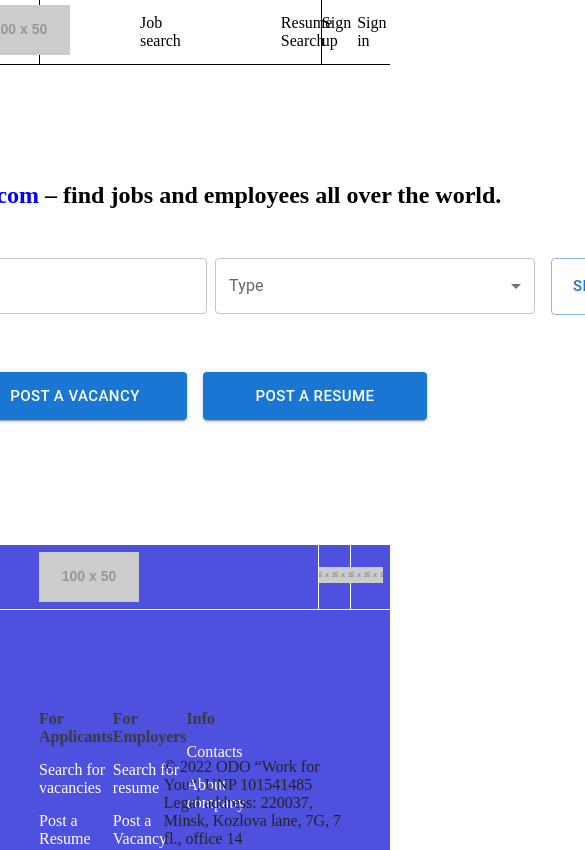
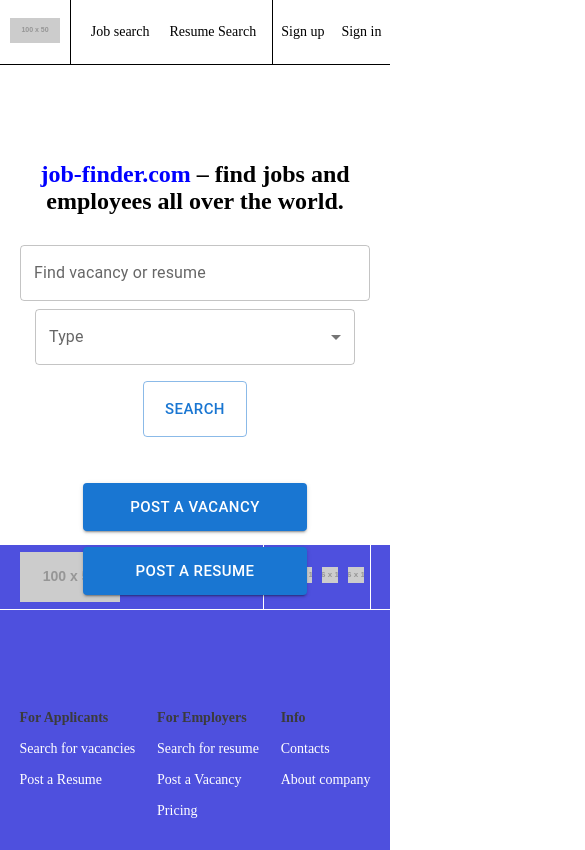
Before and after one commit to MariaTarasevich/job-finder-front, a React (Create React App) app: page / in a window 390 px wide. Shown: the top 850 px of the page, 585 px wide, since content can reach past the window. Built offline with nearby package versions, Linux system fonts and the light colour scheme.

Commit message:
registration connected

```diff
--- a/src/components/footer/Footer.scss
+++ b/src/components/footer/Footer.scss
@@ -84,3 +84,70 @@
 .foo__copyright {
     color:rgb(36, 36, 36)
 }
+
+@media (max-width: 1024px) {
+    .foo__soc {
+        width: 14%;
+    }
+
+    .foo__nav {
+        width: 65%;
+    }
+
+    .foo__copyright-wrap {
+        margin-left: 30px;
+    }
+}
+
+@media (max-width: 768px) {
+    .foo__soc {
+        width: 20%;
+    }
+
+    .foo__nav {
+        width: 100%;
+        margin-bottom: 50px;
+    }
+
+    .foo__bot-wrap {
+        flex-direction: column;
+    }
+
+    .foo__copyright-wrap {
+        margin-left: 0;
+    }
+}
+
+@media (max-width: 425px) {
+    .foo__soc {
+        width: 30%;
+    }
+
+    .foo__nav-link, .foo__nav-title {
+        font-size: 14px;
+    }
+
+    .foo__copyright {
+        font-size: 14px;
+    }
+}
+
+@media (max-width: 425px) {
+    .foo__content {
+        width: 90%;
+    }
+}
+
+@media (max-width: 375px) {
+    .foo__content {
+        width: 90%;
+    }
+    .foo__bot {
+        padding-top: 50px;
+        padding-bottom: 50px;
+    }
+}
+
+@media (max-width: 425px) {
+
+}
--- a/src/components/nav/MainPageNavigation.scss
+++ b/src/components/nav/MainPageNavigation.scss
@@ -36,5 +36,53 @@
 }
 
 @media (max-width: 1024px) {
+    .nav__logo-wrap {
+        width: 15%;
+    }
 
+    .nav__auth-wrap {
+        width: 25%;
+    }
+
+    .nav__search-link {
+        margin-left: 50px;
+    }
 }
+
+@media (max-width: 768px) {
+    .nav__logo-wrap {
+        width: 25%;
+    }
+
+    .nav__auth-wrap {
+        width: 35%;
+    }
+
+    .nav__search-link {
+        margin-left: 50px;
+    }
+}
+
+@media (max-width: 425px) {
+    .nav__search-link, .nav__auth-link {
+        font-size: 14px;
+    }
+
+    .nav__search-link {
+        margin-left: 20px;
+    }
+
+    .nav__logo {
+        width: 50px;
+    }
+}
+
+@media (max-width: 320px) {
+    .nav__search-link {
+        margin-left: 7px;
+    }
+
+    .nav__auth-wrap {
+        width: 48%;
+    }
+}
--- a/src/components/promo/Promo.scss
+++ b/src/components/promo/Promo.scss
@@ -61,3 +61,59 @@
     align-items: center;
     list-style: none;
 }
+
+@media (max-width: 768px) {
+    .promo__search-block {
+        flex-direction: column;
+        padding: 30px 0 30px 0;
+    }
+}
+
+@media (max-width: 425px) {
+    .css-1u3bzj6-MuiFormControl-root-MuiTextField-root {
+        max-width: 380px;
+    }
+
+    .promo__btns-block {
+        flex-direction: column;
+        align-items: center;
+    }
+
+    .promo__content {
+        width: 100%;
+    }
+
+    .promo__title {
+        text-align: center;
+    }
+}
+
+@media (max-width: 425px) {
+    .promo__btns-block {
+        width: 100%;
+    }
+
+    .css-1u3bzj6-MuiFormControl-root-MuiTextField-root {
+        max-width: 350px;
+    }
+
+    .nav__auth-wrap {
+        width: 42%;
+    }
+}
+
+@media (max-width: 375px) {
+    .css-1u3bzj6-MuiFormControl-root-MuiTextField-root, .css-1agwao2-MuiFormControl-root {
+        max-width: 300px;
+    }
+
+    .promo__select {
+        width: 17rem;
+    }
+}
+
+@media (max-width: 320px) {
+    .promo__title {
+        font-size: 20px;
+    }
+}
--- a/src/components/resumeConstructor/ResumeConstructor.tsx
+++ b/src/components/resumeConstructor/ResumeConstructor.tsx
@@ -4,7 +4,7 @@ import Box from '@mui/material/Box'
 import Button from '@mui/material/Button'
 import { string } from 'yup'
 // import TextField from '@mui/material/TextField'
-import TextareaAutosize from '@mui/material/TextareaAutosize'
+
 // import Autocomplete from '@mui/material/Autocomplete'
 
 import { createResume } from 'api.tsx'
@@ -95,7 +95,6 @@ const ResumeConstructor: React.FC = () => {
   }
 
   const initialValues: resumeFormValues = {
-    id: '',
     name: '',
     secondName: '',
     dateOfBirth: '',
@@ -129,7 +128,6 @@ const ResumeConstructor: React.FC = () => {
           <Formik
             onSubmit={() => console.log('adssa')}
             initialValues={{
-              id: string,
               name: string,
               secondName: string,
               dateOfBirth: string,
@@ -354,12 +352,11 @@ const ResumeConstructor: React.FC = () => {
                           General information
                         </label>
                         <br />
-                        <TextareaAutosize
+                        <input
                           name={'generalInfo'}
                           onChange={handleChange}
                           onBlur={handleBlur}
                           value={values.generalInfo}
-                          aria-label="empty textarea"
                           style={{ width: '100%' }}
                         />
                       </p>
@@ -381,7 +378,7 @@ const ResumeConstructor: React.FC = () => {
                           <Button
                             variant="contained"
                             size="large"
-                            onClick={() => { validateEmail(values.email); validatePhone(values.contacts); collectCVs(values) }}
+                            onClick={() => { console.log(values); validateEmail(values.email); validatePhone(values.contacts); collectCVs(values) }}
                             className={`sign-in__btn btn btn-primary mr-2 ${dirty && isValid ? '' : 'disabled-btn'
                               }`}
                           >
--- a/src/components/resumeSearch/ResumeSearch.scss
+++ b/src/components/resumeSearch/ResumeSearch.scss
@@ -34,3 +34,59 @@
 .vacsearch_item {
  width: 70%;
 }
+
+
+@media (max-width: 1024px){
+    .ressearch__content-wrap {
+        width: 47%;
+    }
+
+    .ressearch__search-block {
+        width: 58%;
+    }
+}
+
+@media (max-width: 768px){
+    .ressearch__content-wrap {
+        width: 60%;
+    }
+}
+
+@media (max-width: 425px){
+    .ressearch__title {
+        font-size: 28px;
+    }
+
+    .ressearch__content-wrap {
+        width: 78%;
+    }
+
+    .ressearch__search-block {
+        width: 91%;
+    }
+}
+
+
+@media (max-width: 375px){
+    .ressearch__title {
+        font-size: 23px;
+    }
+
+    .ressearch__search-block {
+        flex-direction: column;
+    }
+
+    .css-1y942vo-MuiButtonBase-root-MuiButton-root {
+        margin-right: 17px !important;
+    }
+
+/*     css-1u3bzj6-MuiFormControl-root-MuiTextField-root {
+        width: 100%;
+    } */
+}
+
+@media (max-width: 320px){
+    .ressearch__title {
+        font-size: 20px;
+    }
+}
--- a/src/components/signInPage/SignInPage.tsx
+++ b/src/components/signInPage/SignInPage.tsx
@@ -16,7 +16,7 @@ import Link from '@mui/material/Link'
 import Grid from '@mui/material/Grid'
 import LockOutlinedIcon from '@mui/icons-material/LockOutlined'
 
-import { registrateUser } from 'api.tsx'
+import { loginUser } from 'api.tsx'
 
 import './SignInPage.scss'
 
@@ -40,7 +40,7 @@ function collectLoginData (event) {
     email: data.get('email'),
     password: data.get('password')
   }
-  registrateUser(dataObj)
+  loginUser(dataObj)
     .then(() => {
       console.log('OKEY')
     })
--- a/src/components/signUpPage/SignUpPage.scss
+++ b/src/components/signUpPage/SignUpPage.scss
@@ -51,3 +51,9 @@
     display: flex;
     justify-content: space-between;
 }
+
+@media (max-width: 375px){
+    .css-1y942vo-MuiButtonBase-root-MuiButton-root {
+        margin-right: 17px !important;
+    }
+}
--- a/src/components/vacancyConstructor/VacancyConstructor.tsx
+++ b/src/components/vacancyConstructor/VacancyConstructor.tsx
@@ -1,4 +1,4 @@
-import React, { useState } from 'react'
+import React from 'react'
 import { Formik, Form } from 'formik'
 import Box from '@mui/material/Box'
 import Button from '@mui/material/Button'
@@ -7,9 +7,10 @@ import TextareaAutosize from '@mui/material/TextareaAutosize'
 // import TextField from '@mui/material/TextField'
 
 import { createVacancy } from 'api.tsx'
+import { string } from 'yup'
 
 const ResumeConstructor: React.FC = () => {
-  const [correctPhone, setCorrectPhone] = useState<boolean>(false)
+/*   const [correctPhone, setCorrectPhone] = useState<boolean>(false) */
   // const top100Films = [{ title: 'Terminator' }, { title: 'manager' }]
   // const defaultProps = {
   //   options: top100Films,
@@ -24,8 +25,6 @@ const ResumeConstructor: React.FC = () => {
       .catch(() => {
         console.log('ERROR')
       })
-    if (correctPhone) { resetForm() }
-    setCorrectPhone(false)
   }
 
   const resetForm = () => {
@@ -39,7 +38,7 @@ const ResumeConstructor: React.FC = () => {
     textTransform: 'lowercase'
   }
 
-  function validatePhone (value) {
+  /*   function validatePhone (value) {
     let error
     const re = /^[1-9]+[0-9]*$/
     if (!value) {
@@ -53,7 +52,7 @@ const ResumeConstructor: React.FC = () => {
       setCorrectPhone(true)
     }
     return error
-  }
+  } */
 
   return (
     <div className='constr'>
@@ -61,7 +60,6 @@ const ResumeConstructor: React.FC = () => {
         <h3 className='vac__title'>Create your vacancy here!</h3>
         <Formik
           initialValues={{
-            id: '',
             title: '',
             salary: '',
             reqExperience: '',
@@ -74,7 +72,13 @@ const ResumeConstructor: React.FC = () => {
         >
           <Formik
             initialValues={{
-              acceptTerms: false
+              title: string,
+              salary: string,
+              reqExperience: string,
+              schedule: string,
+              city: string,
+              generalInfo: string,
+              contacts: string
             }}
           >
             {({
@@ -193,7 +197,7 @@ const ResumeConstructor: React.FC = () => {
                           <Button
                             variant='contained'
                             size='large'
-                            onClick={() => { console.log(values); validatePhone(values.contacts); collectVacs(values) }}
+                            onClick={() => { console.log(values); collectVacs(values) }}
                             className={'sign-in__btn btn btn-primary mr-2'}
                           >
                             Save
--- a/src/components/vacancySearch/VacancySearch.scss
+++ b/src/components/vacancySearch/VacancySearch.scss
@@ -62,3 +62,46 @@
 .vacsearch__subtitle {
     margin-top: 40px;
 }
+
+@media (max-width: 1024px){
+    .vacsearch__content-wrap {
+        width: 47%;
+    }
+}
+
+@media (max-width: 768px){
+    .vacsearch__content-wrap {
+        width: 60%;
+    }
+}
+
+@media (max-width: 425px){
+    .vacsearch__title {
+        font-size: 28px;
+    }
+
+    .vacsearch__content-wrap {
+        width: 78%;
+    }
+}
+
+
+@media (max-width: 375px){
+    .vacsearch__title {
+        font-size: 23px;
+    }
+
+    .vacsearch__search-block {
+        flex-direction: column;
+    }
+
+    .css-1u3bzj6-MuiFormControl-root-MuiTextField-root {
+        width: 100%;
+    }
+}
+
+@media (max-width: 320px){
+    .vacsearch__title {
+        font-size: 20px;
+    }
+}
--- a/src/components/vacancySearch/VacancySearch.tsx
+++ b/src/components/vacancySearch/VacancySearch.tsx
@@ -138,7 +138,7 @@ const VacancySearch: React.FC = () => {
             className='vacsearch__search-btn'
             onClick={() => { getAllVacs(); setShowVacs(true); setShowBtn(true) }}
           >
-            Show all CVs
+            Show all vacancies
           </Button>
         </Box>)}
         {showBtn && (<Box sx={{ '& button': { m: 1 } }}>
```
